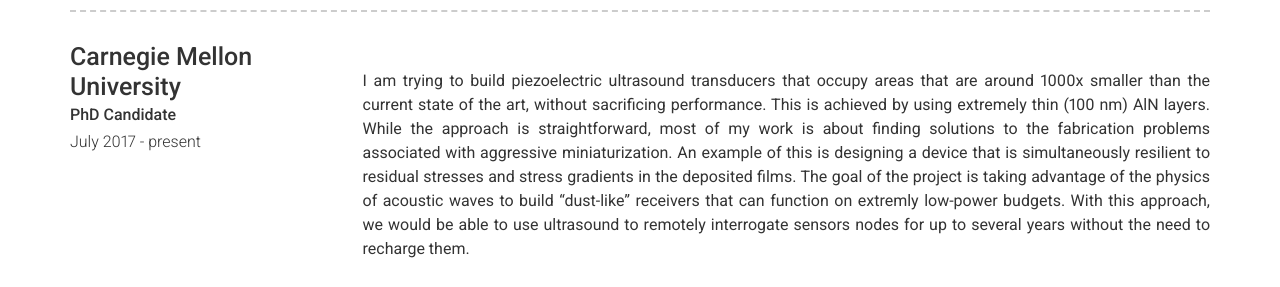
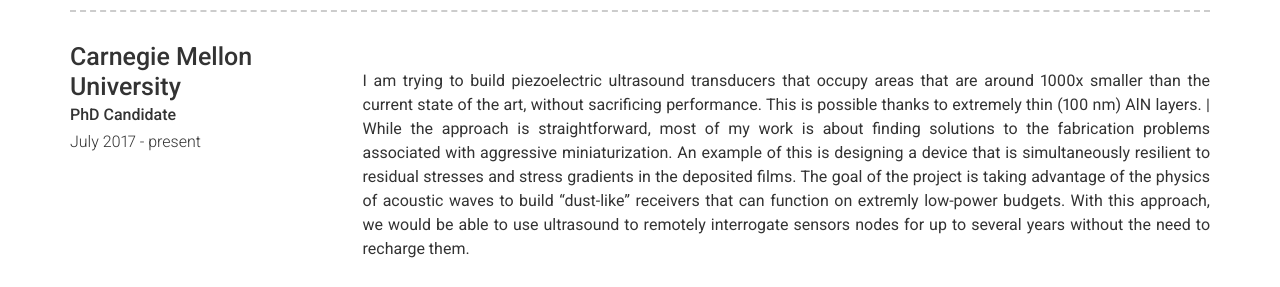
Before and after one commit to simeonipietro/pietrosimeoni.com, a Jekyll site: the page built from index.md, in a window 1280 px wide. Shown: the part 567-854 px from the top of the page. Built offline with Jekyll 4.4.1, drawn with Linux system fonts in a browser that asks for light colours; nearby versions of some CDN libraries.

Commit message:
Update experience.yml

```diff
--- a/_data/experience.yml
+++ b/_data/experience.yml
@@ -8,8 +8,8 @@
 
   description: | # this will include new lines to allow paragraphs
     I am trying to build piezoelectric ultrasound transducers that occupy areas that are around 1000x smaller
-    than the current state of the art, without sacrificing performance. This is achieved by using extremely thin (100 nm) AlN layers.
-    While the approach is straightforward, most of my work is about finding solutions to the fabrication problems associated
+    than the current state of the art, without sacrificing performance. This is possible thanks to extremely thin (100 nm) AlN layers.
+    | While the approach is straightforward, most of my work is about finding solutions to the fabrication problems associated
     with aggressive miniaturization. An example of this is designing a device that is simultaneously resilient to residual
     stresses and stress gradients in the deposited films.
     The goal of the project is taking advantage of the physics of acoustic waves to build "dust-like" receivers that can function on
```
